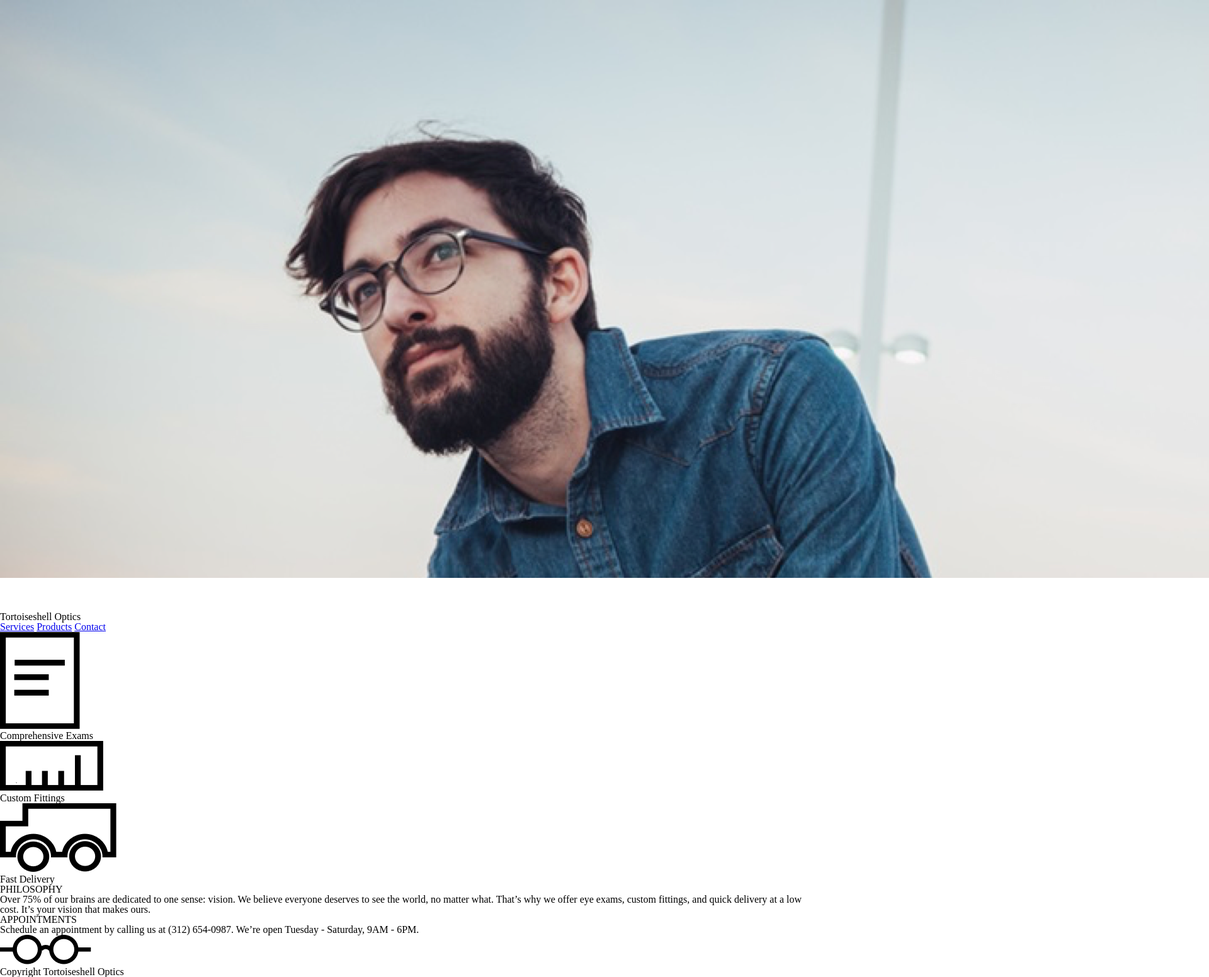
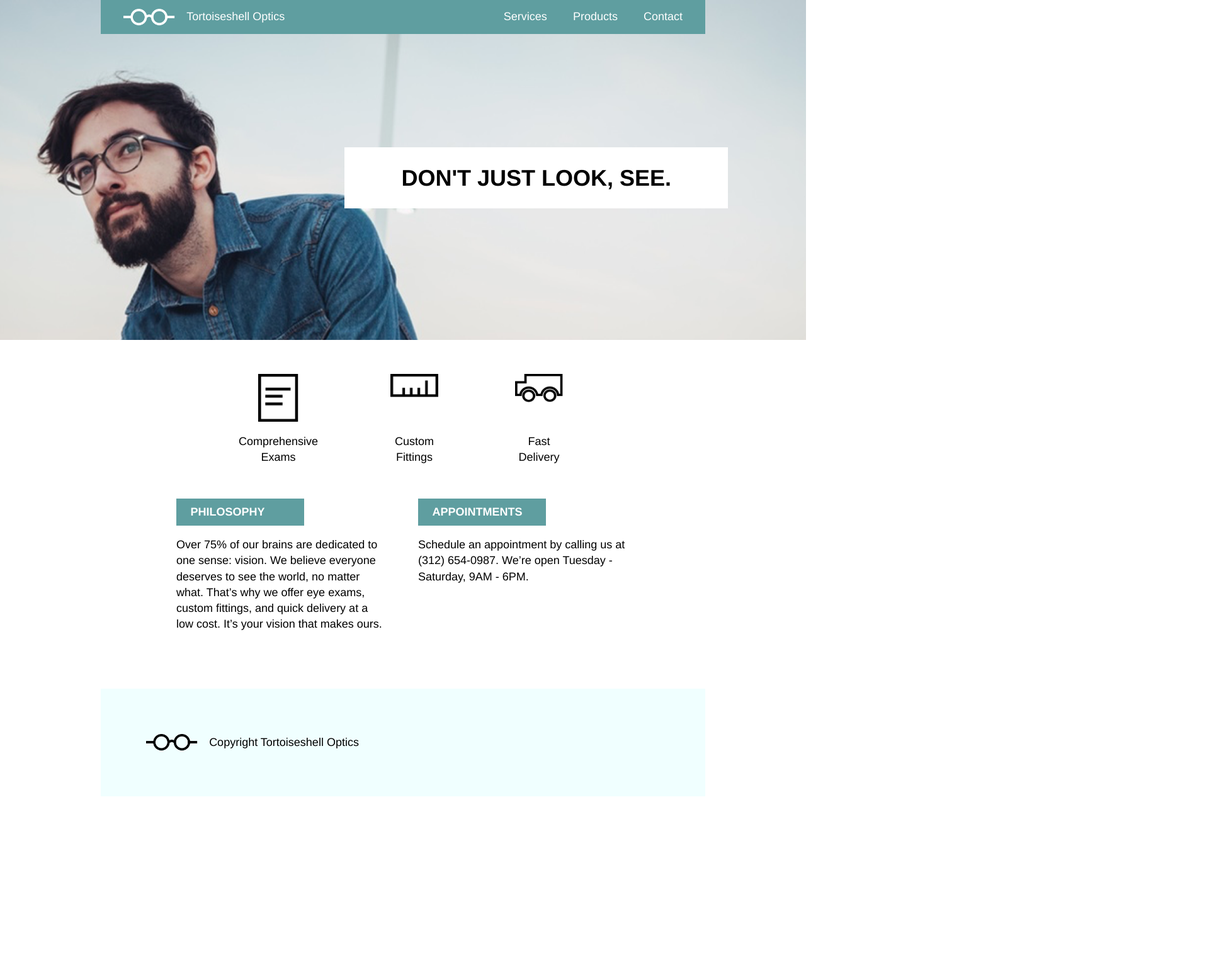
Before and after one commit to KevSB/Tortoiseshell-Optics, a plain HTML site: page index.html in a window 1280 px wide. Shown: the top 1552 px of the page at 63% size, 1920 px wide, since content can reach past the window. After the commit the page ends 1265 px from the top, so only its background shows below. Drawn offline with Linux system fonts and the light colour scheme.

Commit message:
98% of css

```diff
--- a/index.html
+++ b/index.html
@@ -6,9 +6,11 @@
     <link href="./resources/css/style.css" type="text/css" rel="stylesheet">
   </head>
   <body>
-    <img src="resources/images/T-OP glasses-bg.png">
+    <!-- Header -->
+    <header>
       <div class="container">
-      <div>
+        <div class="head">
+          <div class="logo">
             <img src="resources/images/T-OP logo-white.png">
             <h3>Tortoiseshell Optics</h3>
           </div>
@@ -18,31 +20,47 @@
             <span><a href="./index.html">Contact</a></span>
           </nav>
         </div>
+      </div>
+      <div class="slogen">
+        <h1>DON'T JUST LOOK, SEE.</h1>
+      </div>
+    </header>
     <div class="icons container">
-      <div>
+      <div class="services">
+        <div class="icon">
           <img src="./resources/images/T-OP paper-icon.png">
-        <h3>Comprehensive Exams</h3>
         </div>
-      <div>
+        <h3>Comprehensive</h3>
+        <h3>Exams</h3>
+      </div>
+      <div class="services">
+        <div class="icon">
           <img src="./resources/images/T-OP ruler-icon.png">
-        <h3>Custom Fittings</h3>
         </div>
-      <div>
+        <h3>Custom</h3>
+        <h3>Fittings</h3>
+      </div>
+      <div class="services">
+        <div class="icon">
           <img src="./resources/images/T-OP truck-icon.png">
-        <h3>Fast Delivery</h3>
+        </div>
+        <h3>Fast</h3>
+        <h3>Delivery</h3>
       </div>
     </div>
     <div class="container">
-      <div class="PHILOSOPHY">
+      <div class="add">
+        <div class="information">
           <h3>PHILOSOPHY</h3>
           <p>Over 75% of our brains are dedicated to one sense: vision. We believe everyone deserves to see the world, no matter what. That’s why we offer eye exams, custom fittings, and quick delivery at a low cost. It’s your vision that makes ours.</p>
         </div>
-      <div class="APPOINTMENTS">
+        <div class="phone information">
           <h3>APPOINTMENTS</h3>
           <p>Schedule an appointment by calling us at (312) 654-0987. We’re open Tuesday - Saturday, 9AM - 6PM.</p>
         </div>
       </div>
-    <footer class="container">
+    </div>
+    <footer class="copyright container">
       <img src="./resources/images/T-OP logo-black.png">
       <h3>Copyright Tortoiseshell Optics</h3>
     </footer>
--- a/resources/css/style.css
+++ b/resources/css/style.css
@@ -0,0 +1,130 @@
+html,
+body {
+  font-family: Helvetica, sans-serif;
+  font-size: 18px;
+  line-height: 1.4;
+}
+
+.container {
+  width: 960px;
+  margin: 0 auto;
+}
+
+/* Header */
+
+header {
+  background-image: url("../../resources/images/T-OP glasses-bg.png");
+  background-repeat: no-repeat;
+  background-position: center;
+  background-size: cover;
+  height: 30rem;
+}
+
+.head {
+  display: flex;
+  justify-content: space-between;
+  align-items: center;
+  background-color: cadetblue;
+  color: white;
+  height: 3rem;
+}
+
+.logo {
+  display: flex;
+}
+
+.logo img {
+  height: 1.5rem;
+  margin: 0 1rem 0 2rem;
+}
+
+nav {
+  margin-right: 1rem;
+}
+
+nav a {
+  margin: 1rem;
+  text-decoration: none;
+  color: white;
+}
+
+.slogen {
+  display: flex;
+  justify-content: flex-end;
+  width: 1032px;
+  margin: 0 auto;
+
+}
+
+h1 {
+  background-color: white;
+  font-weight: bold;
+  font-size: 2rem;
+  line-height: 1.2;
+  padding: 1.5rem 5rem;
+  margin-top: 10rem;
+}
+
+/* Icon Section */
+
+.icons {
+  display: flex;
+  justify-content: center;
+
+}
+
+.services {
+  margin: 3rem;
+  text-align: center;
+  height: 8rem;
+}
+
+.icon {
+  height: 4.28rem;
+  width: 5rem;
+  margin: 0 auto;
+  margin-bottom: 1rem;
+}
+
+.icon img {
+  max-width: 4.225rem;
+  max-height: 4.225rem;
+}
+
+/* Information */
+
+.add {
+  display: flex;
+  justify-content: center;
+  margin-bottom: 5rem;
+}
+
+.information {
+  width: 35%;
+}
+
+.phone {
+  margin-left: 5%;
+}
+
+.information h3 {
+  background-color: cadetblue;
+  font-weight: bold;
+  color: white;
+  width: 10rem;
+  padding: 0.5rem 0 0.5rem 1.25rem;
+  margin-bottom: 1rem;
+}
+
+/* Footer */
+
+footer {
+  background-color: azure;
+  display: flex;
+  align-items: center;
+}
+
+.copyright img {
+  height: 1.5rem;
+  padding: 4rem 1rem 4rem 4rem;
+}
```
Lines whose indentation alone changed are shown as unchanged.
